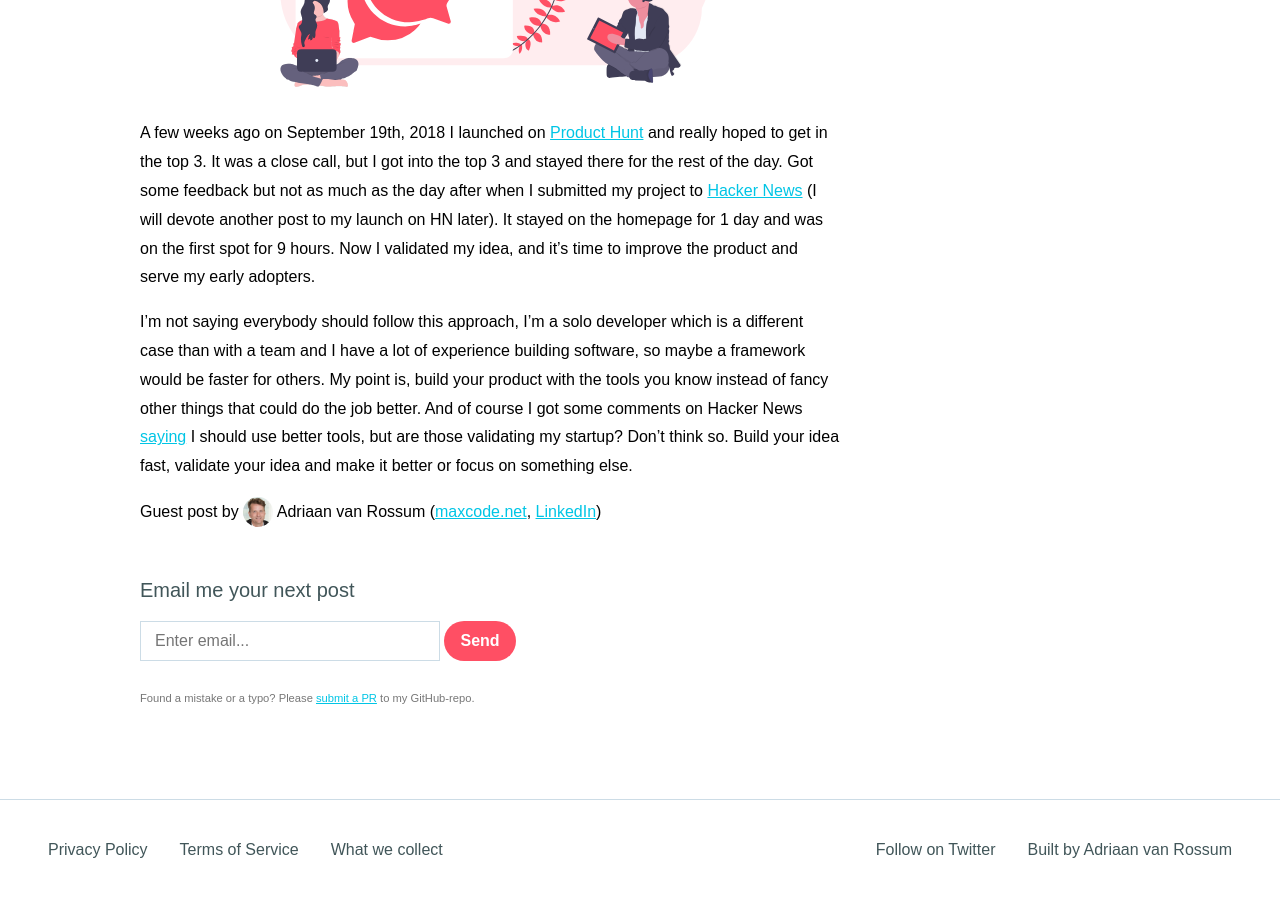
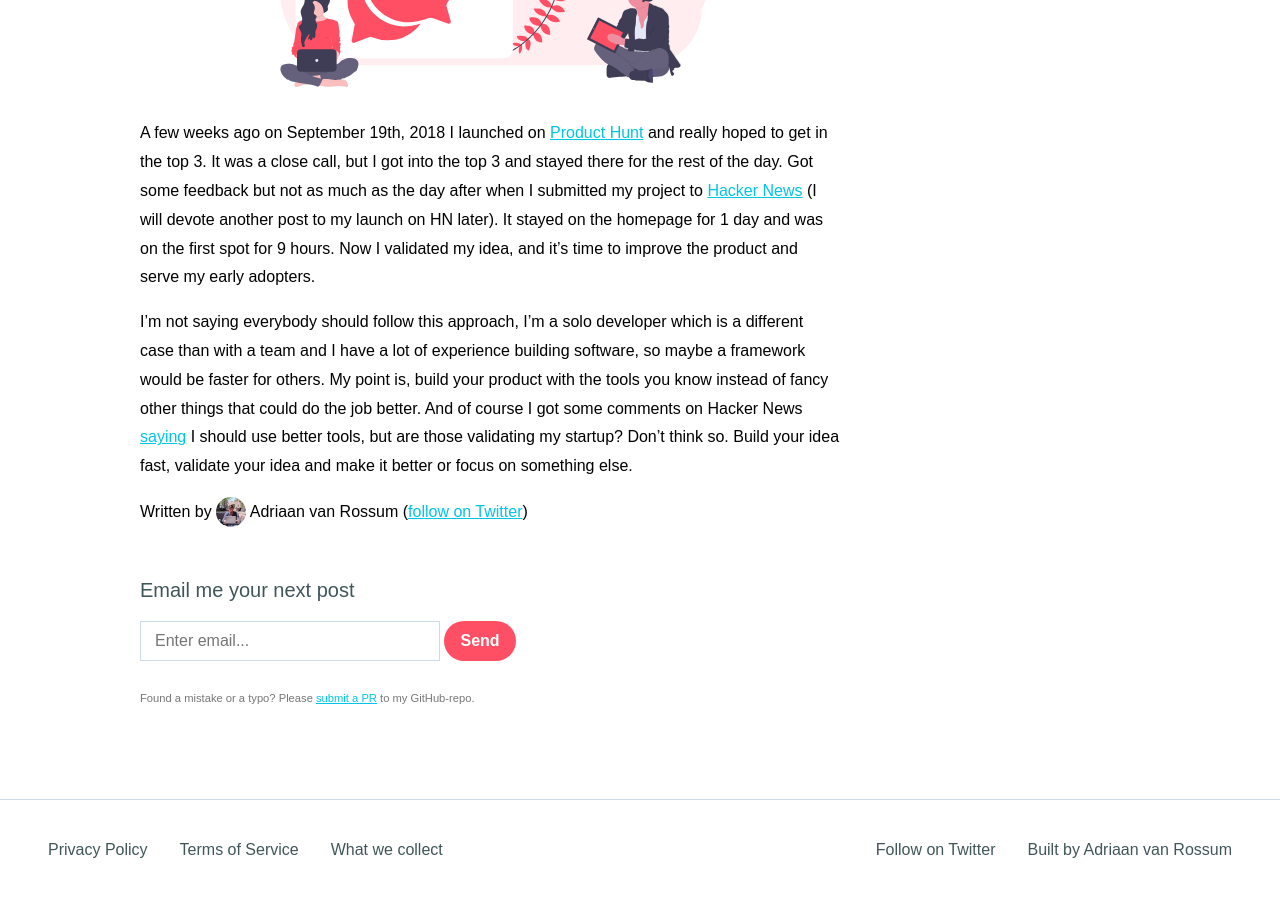
Before and after one commit to simpleanalytics/blog, a Jekyll site: the page built from _posts/2018-10-11-what-is-wrong-with-developers.md, in a window 1280 px wide and 900 px high, scrolled down 2510 px. Shown: the top 897 px of the window. Built offline with Jekyll 4.4.1, drawn with Linux system fonts in a browser that asks for light colours; our own code applies the rules of GitHub Pages for plain Markdown files; comment, search, counter and statistics services are not loaded.

Commit message:
Fix wrong author in other articles than jules

```diff
--- a/_layouts/post.html
+++ b/_layouts/post.html
@@ -9,7 +9,7 @@ layout: default
 
 {% if page.author_slug == "mike" %}
   <p>Guest post by <img class="mini-avatar" src="/images/avatars/mike.jpg" alt=""> {{ page.author }} (<a href="http://80days.in/?ref=simpleanalytics.io">80days.in</a>)</p>
-{% else if page.author_slug == "jules" %}
+{% elsif page.author_slug == "jules" %}
   <p>Guest post by <img class="mini-avatar" src="/images/avatars/jules-van-den-berg.jpg" alt=""> {{ page.author }} (<a href="https://www.maxcode.net/?ref=simpleanalytics.io">maxcode.net</a>, <a href="https://www.linkedin.com/in/jules-van-den-berg-6a533a/?ref=simpleanalytics.io">LinkedIn</a>)</p>
 {% else %}
   <p>Written by <img class="mini-avatar" src="/images/avatars/adriaan.jpg" alt=""> Adriaan van Rossum (<a href="https://twitter.com/intent/user?screen_name=adriaanvrossum">follow on Twitter</a>)</p>
```
